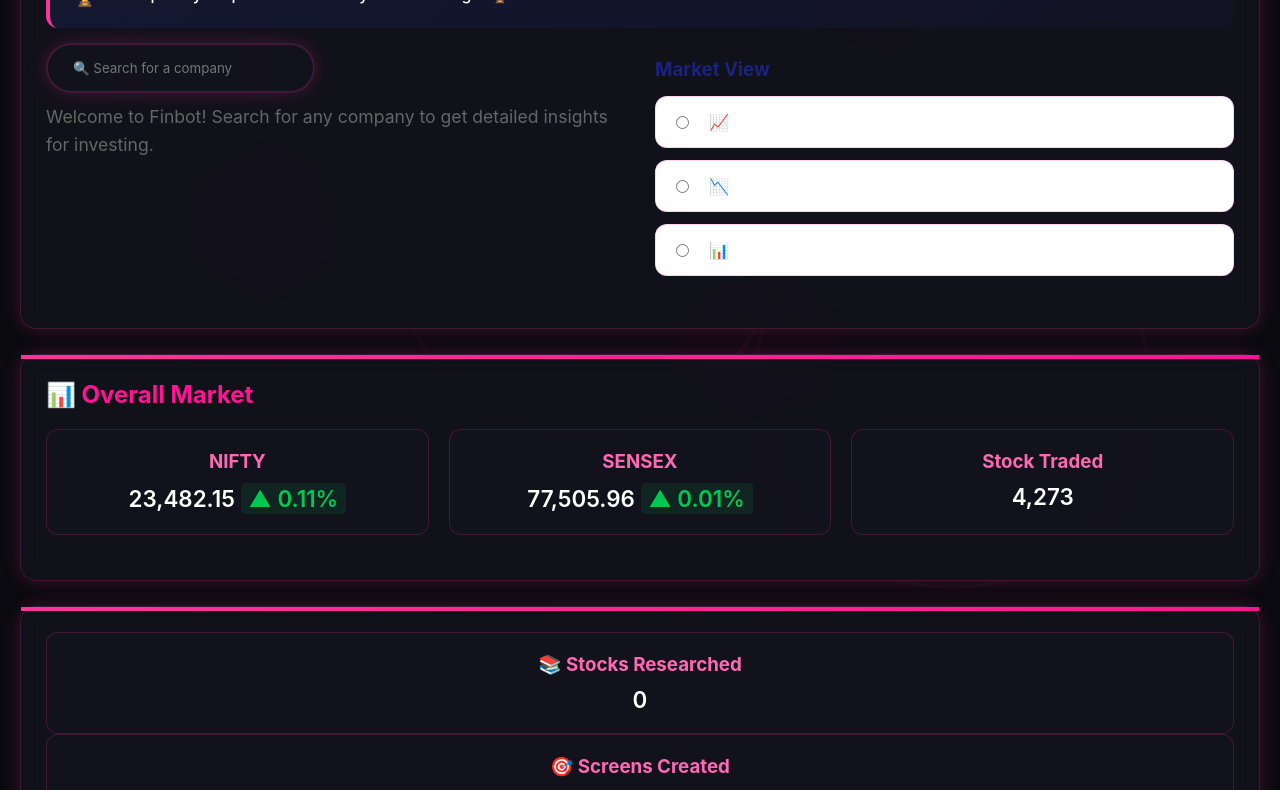
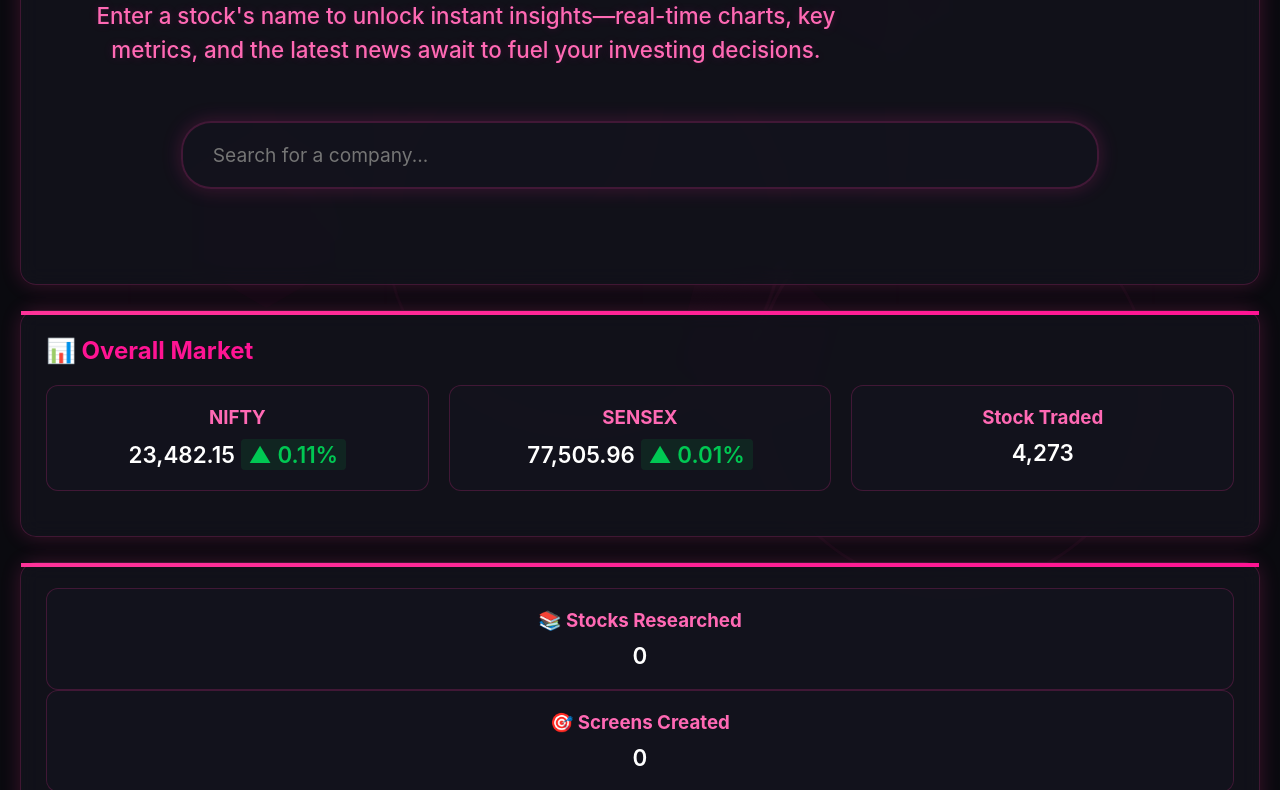
Before and after one commit to rakshit-a/Finbot, a plain HTML site: page index.html in a window 1280 px wide. Shown: the part 211-1001 px from the top of the page. Drawn offline with Linux system fonts and the light colour scheme.

Commit message:
Update index.html

```diff
--- a/index.html
+++ b/index.html
@@ -82,17 +82,23 @@
         }
 
         .search-bar {
+            width: 80%;
+            padding: 20px 30px;
+            font-size: 1.2em;
+            margin: 30px auto;
             background: rgba(20, 20, 30, 0.7);
             border: 2px solid var(--border);
             color: var(--text);
-            padding: 15px 25px;
-            border-radius: 25px;
+            border-radius: 30px;
             box-shadow: var(--glow);
+            transition: all 0.3s ease;
         }
 
         .search-bar:focus {
+            width: 85%;
             border-color: var(--primary);
-            box-shadow: 0 0 30px rgba(255, 51, 153, 0.3);
+            box-shadow: 0 0 40px rgba(255, 51, 153, 0.3);
+            outline: none;
         }
 
         .market-metrics {
@@ -550,6 +556,23 @@
         .greeting:hover, .market-view:hover {
             text-shadow: 0 0 15px rgba(255, 51, 153, 0.5);
         }
+
+        /* Style for the new welcome text */
+        .welcome-text {
+            color: var(--chart-pink);
+            font-size: 1.4em;
+            font-weight: 500;
+            margin-bottom: 25px;
+            line-height: 1.5;
+            text-shadow: 0 0 10px rgba(255, 51, 153, 0.2);
+            max-width: 800px;
+        }
+
+        /* Center the search section */
+        .search-section {
+            text-align: center;
+            padding: 40px 20px;
+        }
     </style>
 </head>
 <body>
@@ -560,21 +583,10 @@
 
     <!-- Profile Section -->
     <div class="card">
-        <h1>Good morning, Deven! 👋</h1>
-        <div class="badge-progress">
-            <p>Complete your profile to collect your first badge! 🏆</p>
-        </div>
-        <div class="stocks-grid">
-            <div>
-                <input type="text" class="search-bar" placeholder="🔍 Search for a company">
-                <p class="welcome-message">Welcome to Finbot! Search for any company to get detailed insights for investing.</p>
-            </div>
-            <div class="radio-group">
-                <h3>Market View</h3>
-                <label><input type="radio" name="view"> 📈 Bullish</label>
-                <label><input type="radio" name="view"> 📉 Bearish</label>
-                <label><input type="radio" name="view"> 📊 Neutral</label>
-            </div>
+        <div class="search-section">
+            <h1>Good morning, Deven! 👋</h1>
+            <p class="welcome-text">Enter a stock's name to unlock instant insights—real-time charts, key metrics, and the latest news await to fuel your investing decisions.</p>
+            <input type="text" class="search-bar" placeholder="Search for a company...">
         </div>
     </div>
 
```
